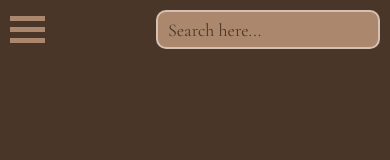
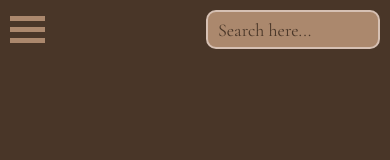
Before and after one commit to zsoltikaa/FOKA, a plain HTML site: page essays.html in a window 390 px wide. Drawn offline with nearby package versions, Linux system fonts and the light colour scheme; a web font is replaced by a local one.

Commit message:
search bar media query changes

```diff
--- a/css/main.css
+++ b/css/main.css
@@ -43,7 +43,7 @@ body {
 /* SEARCH BAR */
 
 #searchBar {
-    width: 200px;
+    width: 250px;
     border-radius: 10px;
     transition: 0.5s;
     font-size: 18px;
@@ -100,3 +100,13 @@ body {
   }
 
 /* HAMBURGER MENU BUTTON END */
+
+/* MEDIA QUERY SETTINGS */
+
+@media only screen and (max-width: 600px) {
+    #searchBar {
+        width: 150px;
+    }
+}
+
+/* MEDIA QUERY SETTINGS END */
```
